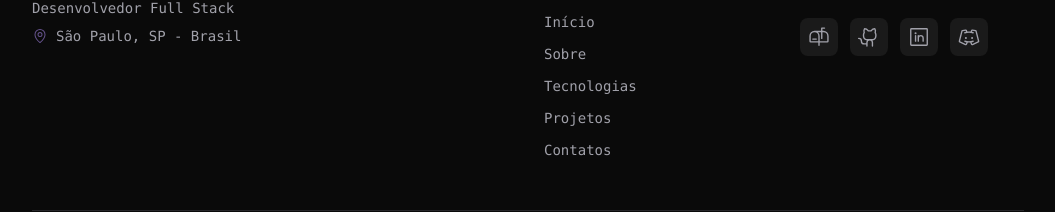
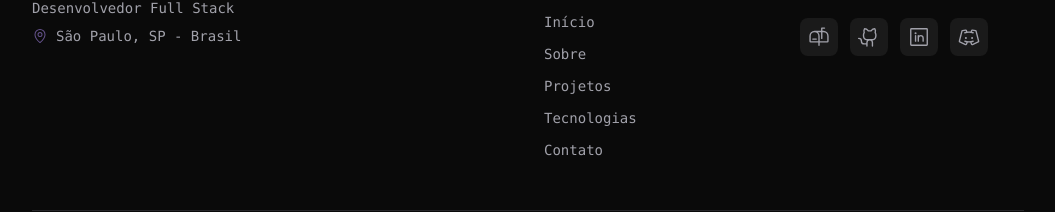
Before and after one commit to nahtanPNG/nahtanPNG, a Next.js app: page /projects in a window 1280 px wide. Shown: the part 1023-1235 px from the top of the page, without its empty margins (112-1167 px from the left). Built offline with nearby package versions, Linux system fonts and the light colour scheme.

Commit message:
fix: footer text and link

```diff
--- a/src/app/components/Footer.tsx
+++ b/src/app/components/Footer.tsx
@@ -56,6 +56,14 @@ export default function Footer() {
                 </Link>
               </li>
               <li>
+                <a
+                  href="/projects"
+                  className="text-muted-foreground hover:text-[#66538d] transition-colors text-sm"
+                >
+                  Projetos
+                </a>
+              </li>
+              <li>
                 <Link
                   href="/tech"
                   className="text-muted-foreground hover:text-[#66538d] transition-colors text-sm"
@@ -65,18 +73,10 @@ export default function Footer() {
               </li>
               <li>
                 <a
-                  href="#projetos"
-                  className="text-muted-foreground hover:text-[#66538d] transition-colors text-sm"
-                >
-                  Projetos
-                </a>
-              </li>
-              <li>
-                <a
                   href="/contact"
                   className="text-muted-foreground hover:text-[#66538d] transition-colors text-sm"
                 >
-                  Contatos
+                  Contato
                 </a>
               </li>
             </ul>
```
